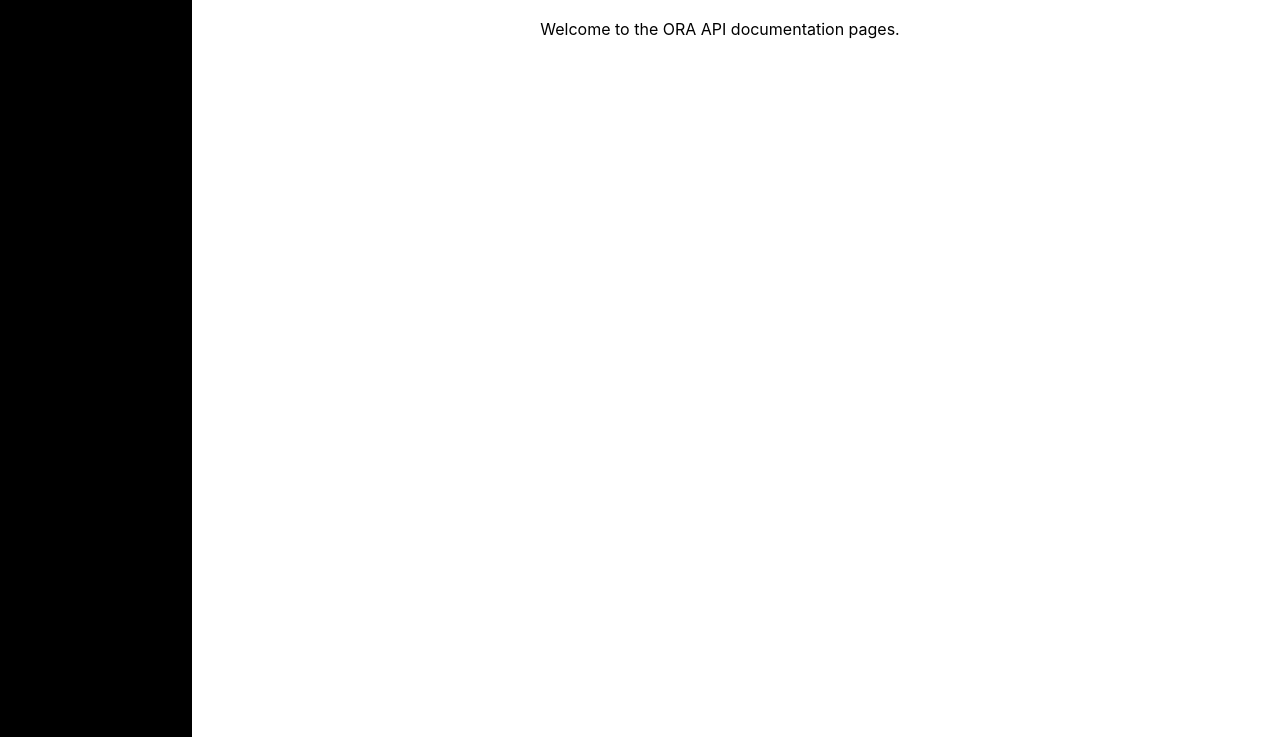
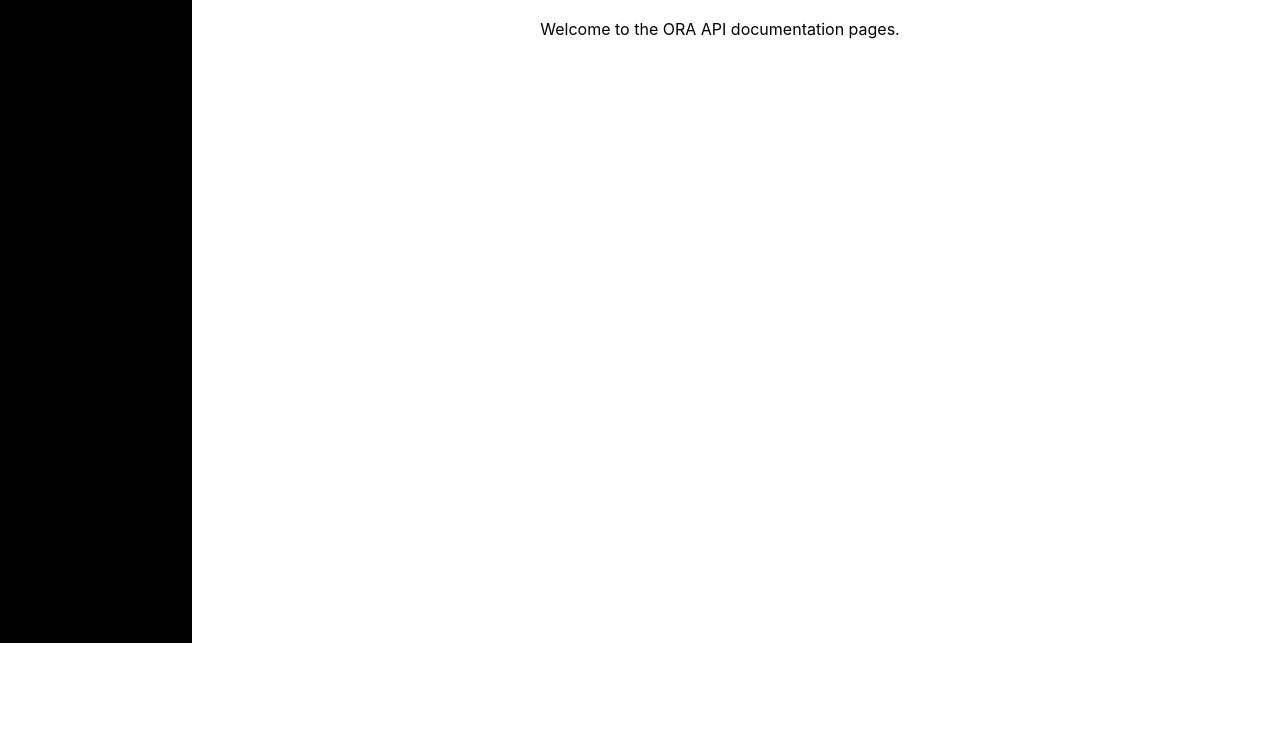
Before and after one commit to Crab-Wave/ora-web, a React app: page /documentation in a window 1280 px wide. Shown: the part 147-884 px from the top of the page. After the commit the page ends 800 px from the top, so only its background shows below. Built offline with nearby package versions, Linux system fonts and the light colour scheme.

Commit message:
Sidebar fix from Nuf :ok_hand:

```diff
--- a/src/components/Documentation/Sidebar/style.scss
+++ b/src/components/Documentation/Sidebar/style.scss
@@ -5,7 +5,7 @@
   text-align: left;
 
   width: 20vmin;
-  height: 100vh;
+  min-height: calc(100vh - 94px);
   padding: 2vmin;
 
   background-color: black;
```
